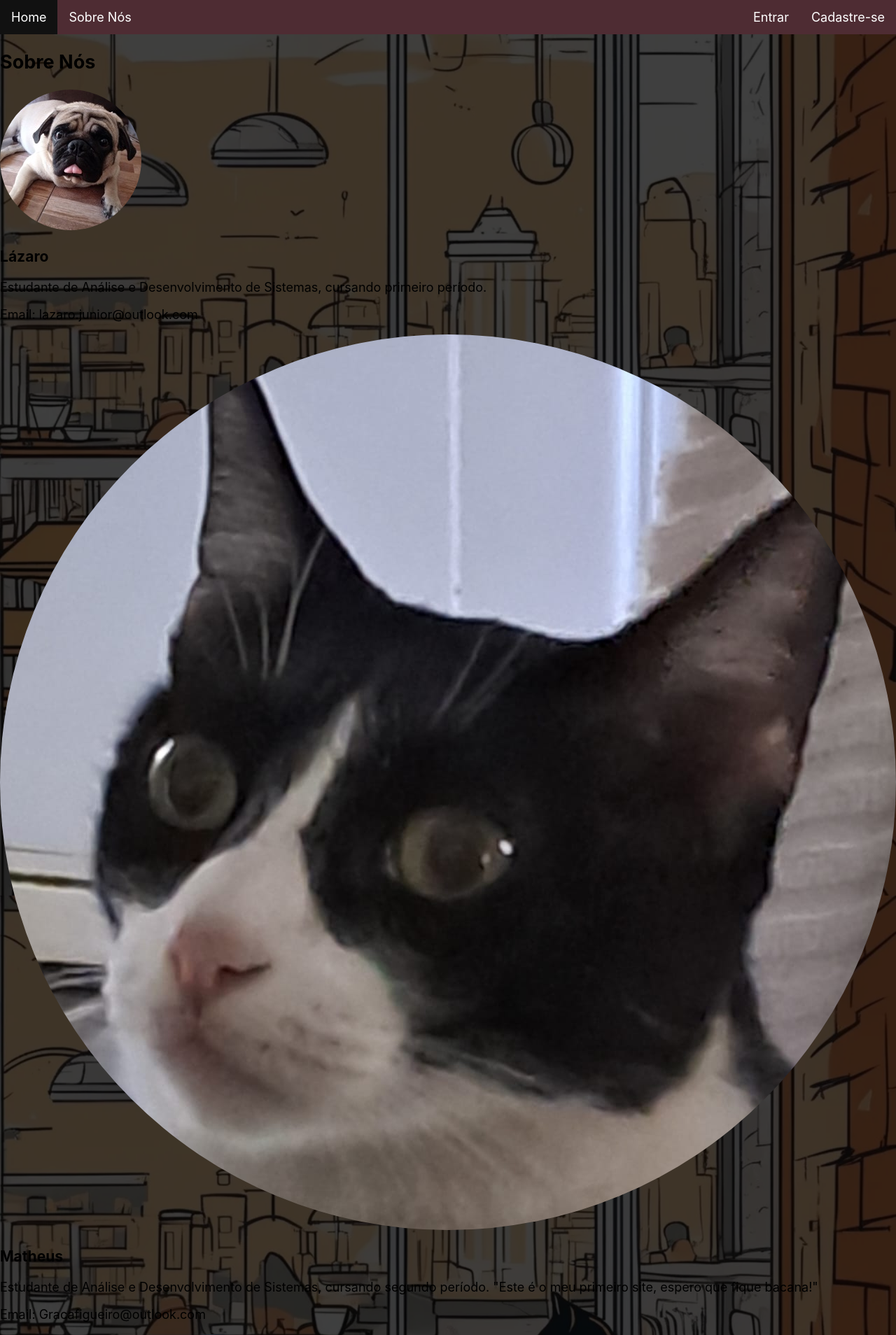
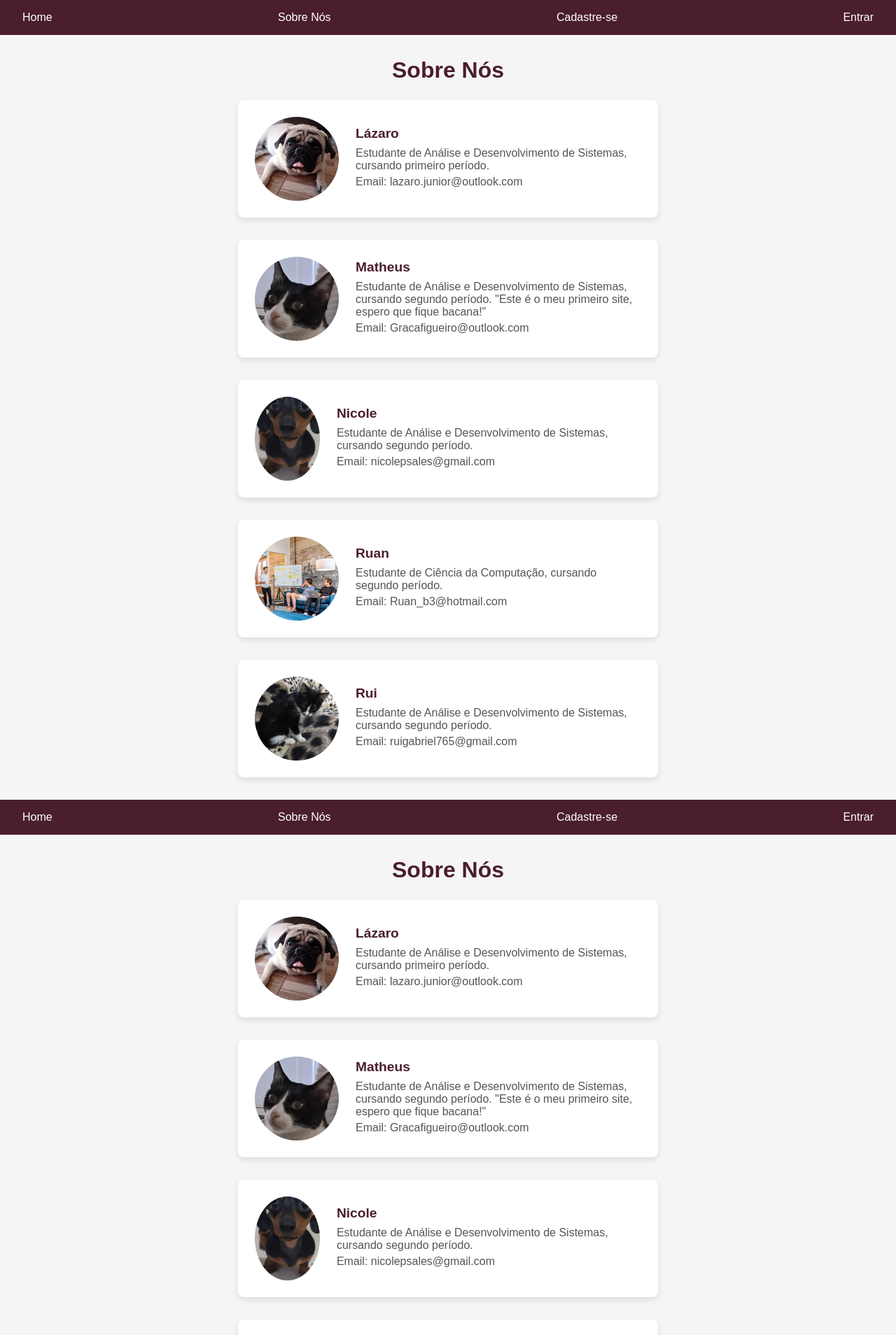
Before and after one commit to isnir/WebDev, a PHP site: page /sobrenos.php in a window 1280 px wide. Shown: the top 1908 px of the page at 70% size. Run offline with PHP 8.4, Linux system fonts and the light colour scheme.

Commit message:
sobrenos.css

```diff
--- a/Projeto/css/sobrenos.css
+++ b/Projeto/css/sobrenos.css
@@ -1,129 +1,93 @@
-/*
-Click nbfs://nbhost/SystemFileSystem/Templates/Licenses/license-default.txt to change this license
-Click nbfs://nbhost/SystemFileSystem/Templates/Other/CascadeStyleSheet.css to edit this template
-*/
-html {
-    position: relative;
-    min-height: 100%;
-
-    font-size: 14px;
-    font-family: "Montserrat", -apple-system, BlinkMacSystemFont, "Segoe UI",
-    Roboto, "Helvetica Neue", Arial, sans-serif, "Apple Color Emoji",
-    "Segoe UI Emoji", "Segoe UI Symbol", "Noto Color Emoji";;
-
+* {
+    margin: 0;
+    padding: 0;
+    box-sizing: border-box;
 }
 
 body {
-    box-sizing: border-box;
-    margin-bottom: 100px;
-    margin: 0;
-    padding: 0;
-    padding-top: 50px;
-    padding-bottom: 80px;
-    background-color: #e6e6e6;
-    font-size: 18px;
-
-    background-image: url(../assets/img/gato1.png);
-
-    background-repeat: no-repeat;
-    background-attachment: fixed;
-    background-position: center center;
-    background-size: cover;
-
+    font-family: Arial, sans-serif;
+    background-color: #f5f5f5;
+    color: #333;
 }
 
-h1 {
-    font-size: 60px;
-    text-align: center;
-    margin: 0;
-    padding: 20px 0;
-    color: #4E2C33;
-    /* text-shadow: 3px 3px 1px rgb(255, 255, 255); */
-    border-radius: 5px;
+.NavBar {
+    background-color: #4a1d2f;
+    padding: 1rem;
 }
 
-.Background {
-    color: white;
-    text-align: center;
-
-    background-image: url(assets/img/gato1.png);
-    background-repeat: no-repeat;
-    background-size: cover;
-
+.NavBar ul {
+    list-style: none;
+    display: flex;
+    justify-content: space-between;
 }
 
-img {
-    border-radius: 50%;
+.NavBar ul li a {
+    color: #fff;
+    text-decoration: none;
+    padding: 0.5rem 1rem;
 }
 
-.img {
-    float: left;
-    margin-left: 30px;
-    margin-top: 30px;
-    color: white;
-    text-decoration: none;
+.NavBar ul li a:hover {
+    background-color: #333;
+    border-radius: 4px;
 }
 
-.gatoadoca {
+.sobre-nos-section {
+    padding: 2rem;
     text-align: center;
-    padding-bottom: 10px ;
-}
-.gatoadoca img{
-    width: 300px;
-    height: 300px;;
 }
 
-input:invalid {
-    background-color: rgb(255, 255, 255);
+.section-heading {
+    font-size: 2rem;
+    color: #4a1d2f;
+    margin-bottom: 1.5rem;
 }
 
-.campo input {
-    border-radius: 10px;
+.team-container {
+    display: flex;
+    flex-direction: column;
+    align-items: center;
+    gap: 2rem;
 }
 
-.botao {
-    border-radius: 10px;
-    font-size: 1.5em;
-    background: #4E2C33;
-    border: 0;
-    margin-bottom: 1em;
-    color: #d3ada5;
-    padding: 0.2em 0.6em;
-    box-shadow: 2px 2px 2px rgba(0, 0, 0, 0.2);
-    text-shadow: 1px 1px 1px rgba(0, 0, 0, 0.5);
-
-
+.team-member {
+    display: flex;
+    align-items: center;
+    background-color: #fff;
+    border-radius: 8px;
+    box-shadow: 0 4px 8px rgba(0, 0, 0, 0.1);
+    padding: 1.5rem;
+    width: 80%;
+    max-width: 600px;
+    opacity: 0;
+    transform: translateX(-50px);
+    transition: opacity 0.6s ease-out, transform 0.6s ease-out;
 }
 
-.Fonte {
-    font-family: "Montserrat", -apple-system, BlinkMacSystemFont, "Segoe UI",
-    Roboto, "Helvetica Neue", Arial, sans-serif, "Apple Color Emoji",
-    "Segoe UI Emoji", "Segoe UI Symbol", "Noto Color Emoji";
+.team-member.show {
+    opacity: 1;
+    transform: translateX(0);
 }
-.NavBar ul {
-    display: inline-block;
-    position: fixed;
-    top: 0;
-    width: 100%;
-    list-style-type: none;
-    margin: 0;
-    padding: 0;
-    overflow: hidden;
-    background-color: #4e2c33;
+
+.member-img {
+    width: 120px;
+    height: 120px;
+    border-radius: 50%;
+    object-fit: cover;
+    margin-right: 1.5rem;
 }
-.NavBar li a {
-    display: inline-block;
-    float: left;
-    color: white;
-    text-align: center;
-    padding: 14px 16px;
-    text-decoration: none;
+
+.member-info {
+    text-align: left;
 }
-/* Change the link color to #111 (black) on hover */
-.NavBar li a:hover {
-    display: inline-block;
-    background-color: #111;
+
+.member-info h3 {
+    font-size: 1.2rem;
+    color: #4a1d2f;
+    margin-bottom: 0.5rem;
 }
-.active {
-    background-color: #683b44;
+
+.member-info p {
+    color: #555;
+    margin: 0.3rem 0;
 }
```
